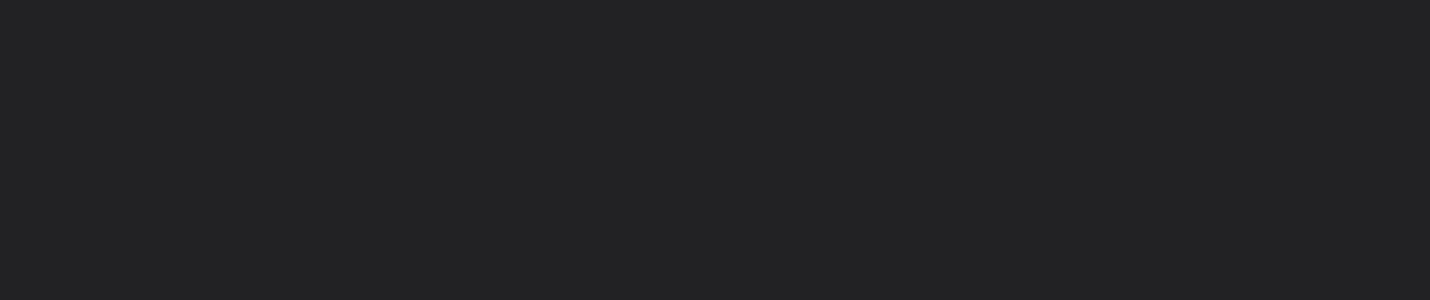
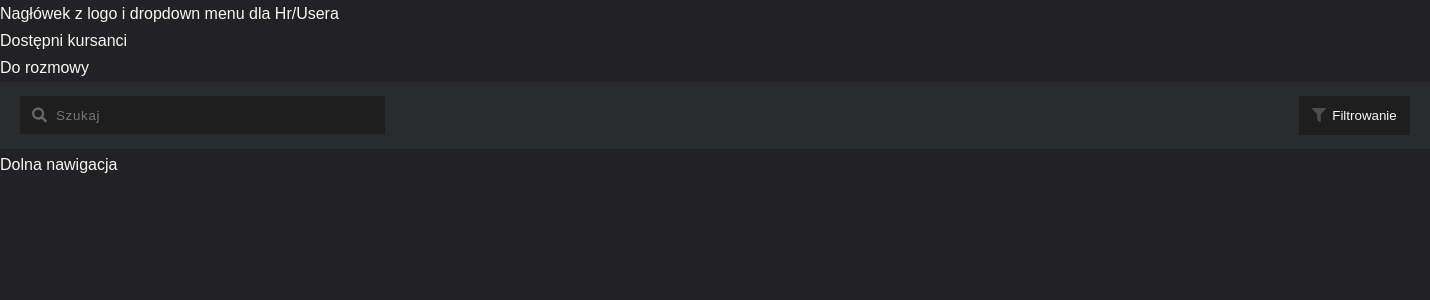
Before and after one commit to Jutrzenka/HeadHunterG11-FR, a React (Create React App) app: page /students in a window 1280 px wide. Before the commit this address had no page. Shown: the top 300 px of the page, 1430 px wide, since content can reach past the window. Built offline with nearby package versions, Linux system fonts and the light colour scheme.

Commit message:
add search input and filter btn to studensts view

```diff
--- a/package.json
+++ b/package.json
@@ -17,6 +17,7 @@
     "date-fns": "^2.29.1",
     "react": "^18.2.0",
     "react-dom": "^18.2.0",
+    "react-icons": "^4.4.0",
     "react-loader-spinner": "^5.1.5",
     "react-redux": "^8.0.2",
     "react-router-dom": "^6.3.0",
--- a/src/App.tsx
+++ b/src/App.tsx
@@ -1,13 +1,13 @@
 import React from 'react';
 import { Route, Routes } from 'react-router-dom';
 import { LoginViews } from './views/LoginViews';
-
-import './_App.scss';
+import { Students } from './views/Students/Students';
 
 export const App = () => {
   return (
     <Routes>
       <Route path="/" element={<LoginViews />} />
+      <Route path="/students" element={<Students />} />
     </Routes>
   );
 };
--- a/src/styles/_global.scss
+++ b/src/styles/_global.scss
@@ -9,18 +9,30 @@
 
 body {
   background: var(--background-main-color);
-  font-family: var(--main-font-family);
-  font-size: var(--main-font-size);
+  font-family: var(--base-font-family);
+  font-size: var(--base-font-size);
   line-height: var(--base-line-height);
-  font-weight: var(--base-font-weight);
+  font-weight: var(--regular-font-weight);
   color: var(--main-color);
   text-align: left;
 }
 
-a,
-a:hover {
+.container {
+  position: relative;
+  margin: 0 auto;
+  width: 1430px;
+}
+
+a {
+  color: var(--main-color);
   text-decoration: none;
-  color: red;
+  transition: var(--transition);
+  letter-spacing: 0.7px;
+
+  &:hover {
+    text-decoration: none;
+    color: var(--first-color);
+  }
 }
 
 ul {
@@ -34,3 +46,12 @@ li {
   text-decoration: none;
   list-style-type: none;
 }
+
+input {
+  border: none;
+}
+
+button {
+  border: none;
+  cursor: pointer;
+}
--- a/src/styles/_variable.scss
+++ b/src/styles/_variable.scss
@@ -1,11 +1,33 @@
 :root {
   // colors
   --background-main-color: #222224;
-  --main-color: white;
+  --form-background-color: #292a2b;
+  --underline-color: #202122;
+  --input-text-color: #7e7e7e;
+  --text-rating-color: #cfcfcf;
+  --main-color: #f7f7f7;
   --first-color: #e02735;
+  --underline-btn-active-color: #c92929;
+  --section-background-color: #1e1e1f;
+  --input-raiting-text-color: #666666;
+  --icon-raiting-color: #4d4d4d;
+  --raiting-acordion-background-color: #222324;
+  --rate-text-color: #9e9e9e;
+  --clear-btn-color: #172a35;
+  --modal-background-color: #0a0a0a;
+  --link-color: #0b8bd4;
+
   // fonts
-  --base-font-family: Arial, Helvetica, sans-serif;
+  --base-font-family: 'Catamaran', sans-serif;
+  --xs-font-size: 12px;
+  --s-font-size: 14px;
   --base-font-size: 16px;
-  --base-font-weight: 400;
+  --md-font-size: 18px;
+  --l-font-size: 22px;
+  --xl-font-size: 24px;
+
+  --regular-font-weight: 400;
+  --medium-font-weight: 500;
+  --bold-font-weight: 700;
   --base-line-height: 1.7;
 }
--- a/src/views/LoginViews.tsx
+++ b/src/views/LoginViews.tsx
@@ -1,10 +1,12 @@
 import React, { FormEvent, useState } from 'react';
+import { useDispatch, useSelector } from 'react-redux';
+import { RootState } from '../redux/store';
+import { Link } from 'react-router-dom';
+
 import { Button } from '../components/common/Button/Button';
 import { Form } from '../components/common/Form/Form';
 import { Input } from '../components/common/Input/Input';
 import { ForgotPassword } from '../components/common/ForgotPassword/ForgotPassword';
-import { useDispatch, useSelector } from 'react-redux';
-import { RootState } from '../redux/store';
 
 export const LoginViews = () => {
   // global variable redux toolkit
@@ -26,7 +28,9 @@ export const LoginViews = () => {
       <Form sendForm={sendForm}>
         <Input nameValue={'E-mail'} type={'text'} value={setEmail} />
         <Input nameValue={'Hasło'} type={'password'} value={setPassword} />
-        <Button title={'Zaloguj się'} />
+        <Link to={'/students'}>
+          <Button title={'Zaloguj się'} />
+        </Link>
       </Form>
       <ForgotPassword
         title={'Zapomniałeś hasła?'}
--- /dev/null
+++ b/src/views/Students/Students.tsx
@@ -0,0 +1,30 @@
+import React from 'react';
+import { FaSearch, FaFilter } from 'react-icons/fa';
+import { Button } from '../../components/common/Button/Button';
+import { Input } from '../../components/common/Input/Input';
+import './_Students.scss';
+
+export const Students = () => {
+  return (
+    <>
+      <header>Nagłówek z logo i dropdown menu dla Hr/Usera</header>
+      <nav>
+        <ul>
+          <li>Dostępni kursanci</li>
+          <li>Do rozmowy</li>
+        </ul>
+      </nav>
+      <section className="students-list container">
+        <div className="input-icons">
+          <FaSearch />
+          <Input nameValue={'Szukaj'} type={'text'} value={''} />
+        </div>
+        <div className="filtr-wrap">
+          <FaFilter />
+          <Button title={'Filtrowanie'} />
+        </div>
+      </section>
+      <section>Dolna nawigacja</section>
+    </>
+  );
+};
--- /dev/null
+++ b/src/views/Students/_Students.scss
@@ -0,0 +1,50 @@
+@import '../../styles/mixins';
+
+.students-list {
+  background-color: var(--form-background-color);
+  @include flex(row, center, space-between);
+  padding: 14px 20px;
+  border-bottom: 2px solid var(--underline-color);
+
+  .input-icons {
+    svg {
+      position: absolute;
+      top: 50%;
+      transform: translateY(-50%);
+      margin-left: 12.4px;
+      width: 15px;
+      color: var(--input-raiting-text-color);
+    }
+
+    input {
+      background-color: var(--section-background-color);
+      height: 38px;
+      width: 365px;
+      color: var(--main-color);
+      padding: 0 12px 0 36px;
+      letter-spacing: 0.7px;
+
+      &:focus {
+        outline: none;
+      }
+    }
+  }
+
+  .filtr-wrap {
+    @include flex(row, center, center);
+    width: 111px;
+    height: 39px;
+    background-color: var(--section-background-color);
+
+    svg {
+      width: 14px;
+      color: var(--icon-raiting-color);
+    }
+
+    button {
+      background-color: transparent;
+      color: var(--main-color);
+      margin-left: 6px;
+    }
+  }
+}
```
Also changed, not shown: src/_App.scss (deleted), src/styles/_mixins.scss (line endings or trailing spaces), src/views/Students/search.svg (added).
